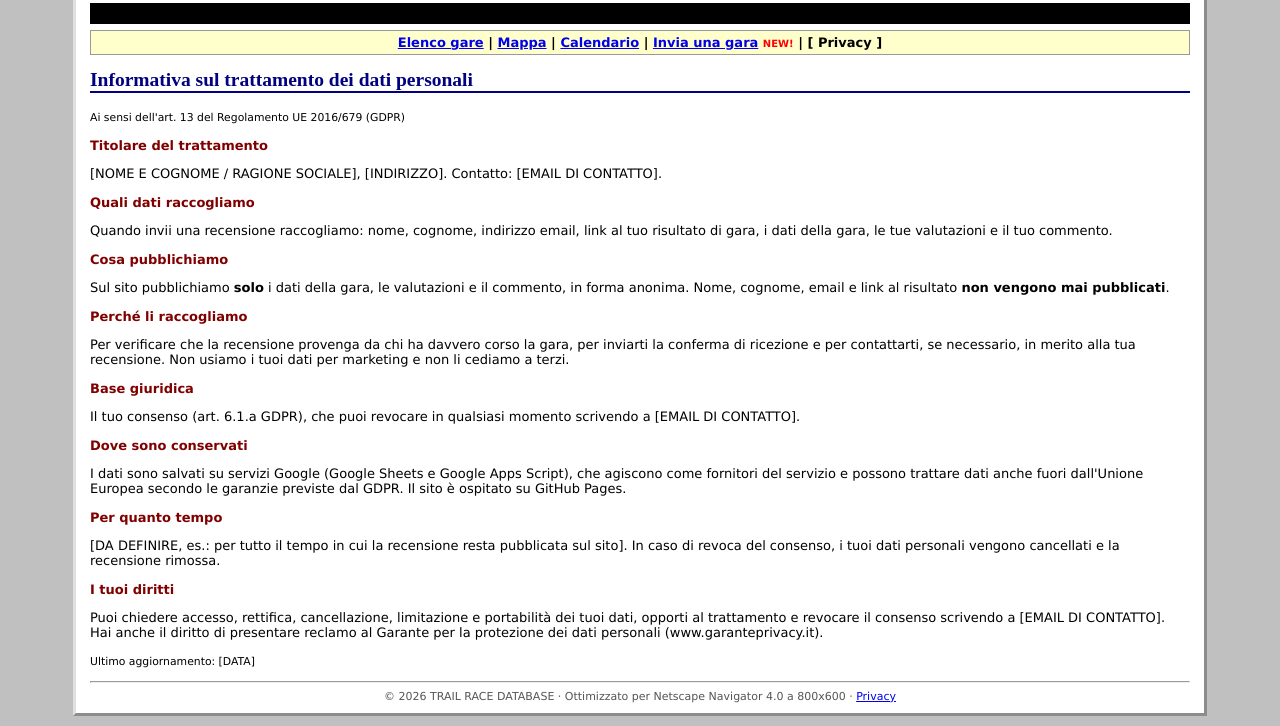
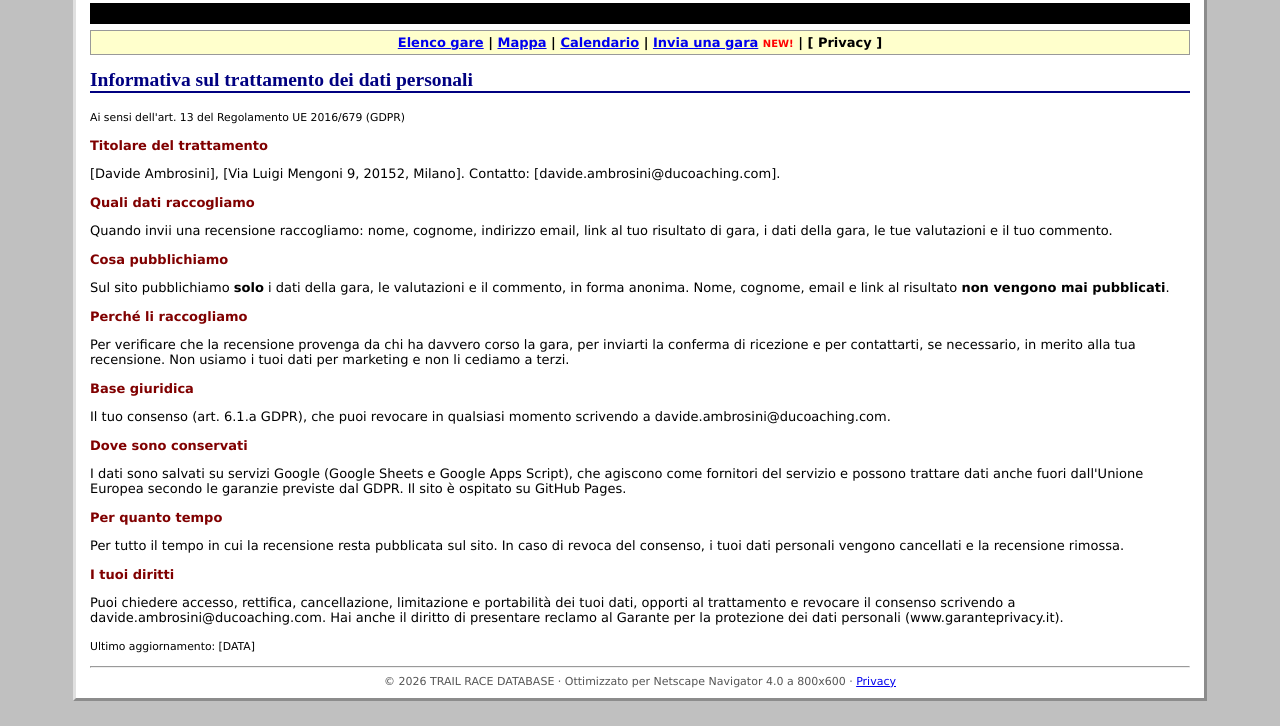
Before and after one commit to ambrodvd/trdb, a plain HTML site: page privacy.html in a window 1280 px wide. Shown: the part 83-809 px from the top of the page. Drawn offline with Linux system fonts and the light colour scheme.

Commit message:
Update personal data handling information

```diff
--- a/privacy.html
+++ b/privacy.html
@@ -13,7 +13,7 @@
 <p><small>Ai sensi dell'art. 13 del Regolamento UE 2016/679 (GDPR)</small></p>
 
 <h4>Titolare del trattamento</h4>
-<p>[NOME E COGNOME / RAGIONE SOCIALE], [INDIRIZZO]. Contatto: [EMAIL DI CONTATTO].</p>
+<p>[Davide Ambrosini], [Via Luigi Mengoni 9, 20152, Milano]. Contatto: [davide.ambrosini@ducoaching.com].</p>
 
 <h4>Quali dati raccogliamo</h4>
 <p>Quando invii una recensione raccogliamo: nome, cognome, indirizzo email, link al tuo risultato di gara,
@@ -29,7 +29,7 @@ e per contattarti, se necessario, in merito alla tua recensione. Non usiamo i tu
 e non li cediamo a terzi.</p>
 
 <h4>Base giuridica</h4>
-<p>Il tuo consenso (art. 6.1.a GDPR), che puoi revocare in qualsiasi momento scrivendo a [EMAIL DI CONTATTO].</p>
+<p>Il tuo consenso (art. 6.1.a GDPR), che puoi revocare in qualsiasi momento scrivendo a davide.ambrosini@ducoaching.com.</p>
 
 <h4>Dove sono conservati</h4>
 <p>I dati sono salvati su servizi Google (Google Sheets e Google Apps Script), che agiscono come fornitori
@@ -37,12 +37,12 @@ del servizio e possono trattare dati anche fuori dall'Unione Europea secondo le
 Il sito è ospitato su GitHub Pages.</p>
 
 <h4>Per quanto tempo</h4>
-<p>[DA DEFINIRE, es.: per tutto il tempo in cui la recensione resta pubblicata sul sito]. In caso di revoca
+<p>Per tutto il tempo in cui la recensione resta pubblicata sul sito. In caso di revoca
 del consenso, i tuoi dati personali vengono cancellati e la recensione rimossa.</p>
 
 <h4>I tuoi diritti</h4>
 <p>Puoi chiedere accesso, rettifica, cancellazione, limitazione e portabilità dei tuoi dati, opporti al trattamento
-e revocare il consenso scrivendo a [EMAIL DI CONTATTO]. Hai anche il diritto di presentare reclamo al
+e revocare il consenso scrivendo a davide.ambrosini@ducoaching.com. Hai anche il diritto di presentare reclamo al
 Garante per la protezione dei dati personali (www.garanteprivacy.it).</p>
 
 <p><small>Ultimo aggiornamento: [DATA]</small></p>
```
